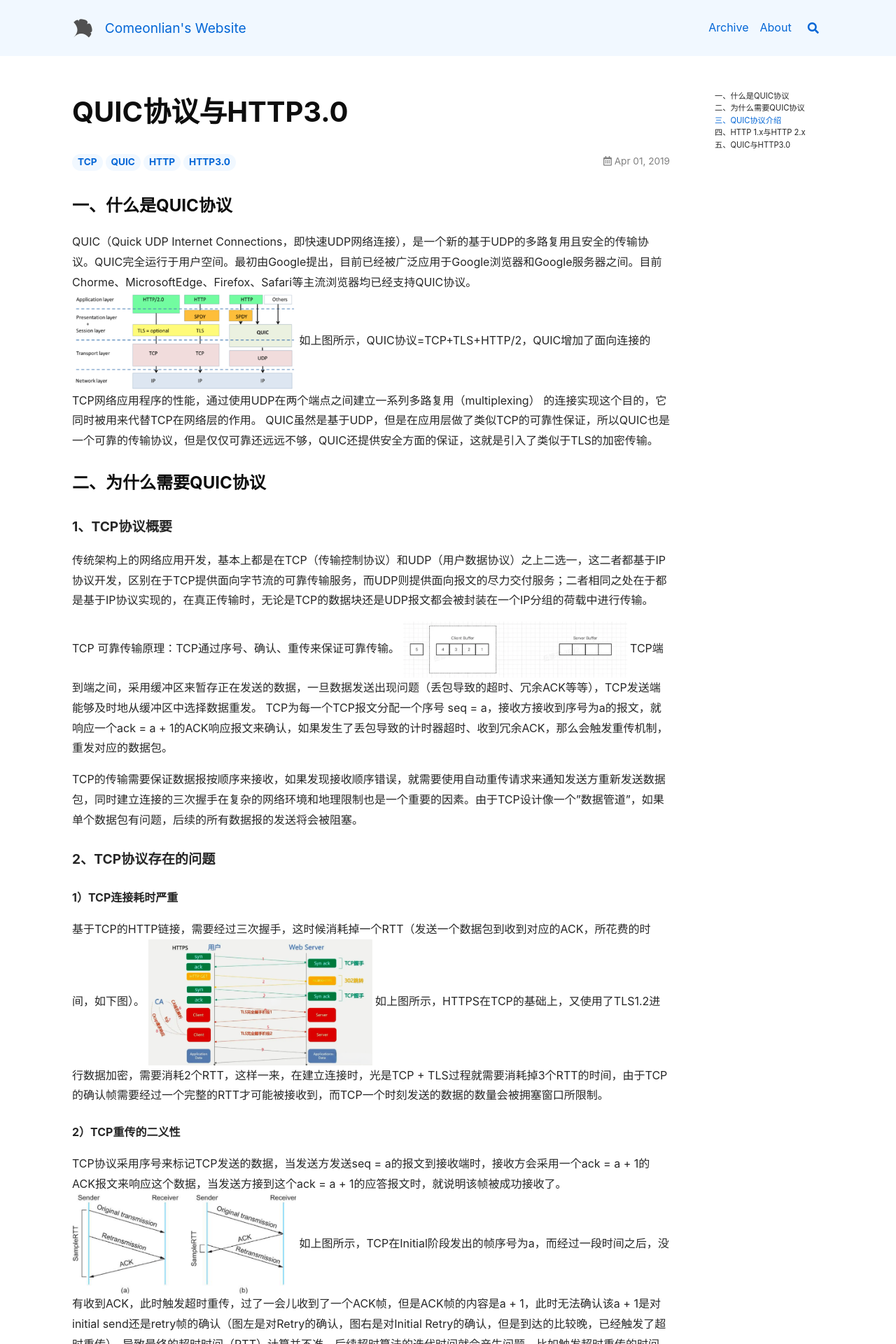
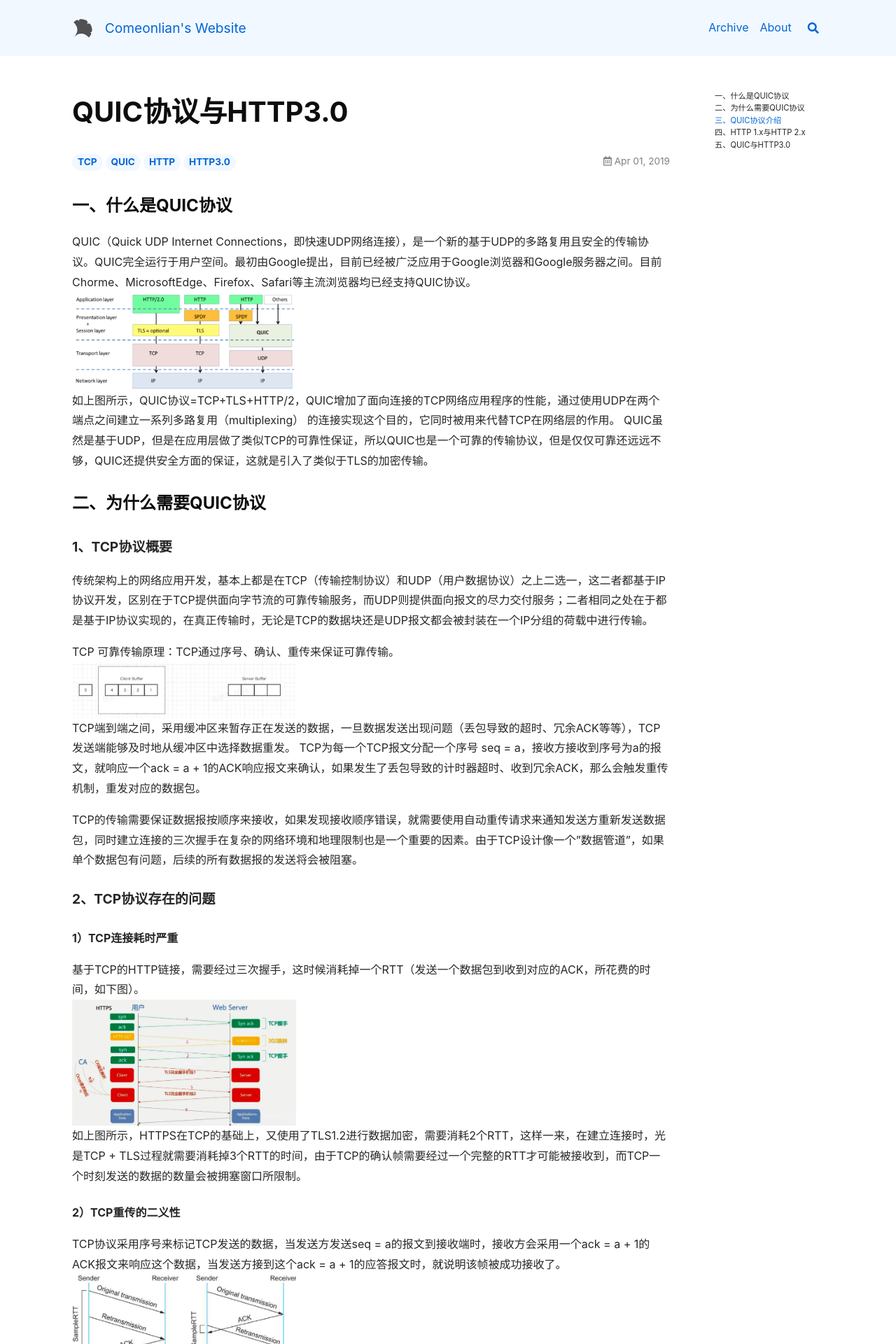
Before and after one commit to comeonlian/comeonlian.github.io, a Jekyll site: the page built from _posts/2019-04-01-quic-http.md, in a window 1280 px wide. Shown: the top 1920 px of the page at 70% size. Built offline with Jekyll 4.4.1, drawn with Linux system fonts in a browser that asks for light colours; nearby versions of some CDN libraries.

Commit message:
update file

```diff
--- a/_posts/2019-04-01-quic-http.md
+++ b/_posts/2019-04-01-quic-http.md
@@ -7,7 +7,9 @@ tags: TCP QUIC HTTP HTTP3.0
 
 ### 一、什么是QUIC协议
 QUIC（Quick UDP Internet Connections，即快速UDP网络连接），是一个新的基于UDP的多路复用且安全的传输协议。QUIC完全运行于用户空间。最初由Google提出，目前已经被广泛应用于Google浏览器和Google服务器之间。目前Chorme、MicrosoftEdge、Firefox、Safari等主流浏览器均已经支持QUIC协议。
+<br/>
 <img class="image image--xl" src="/assets/resource/docs/20190401-quic-http/20190401-quic-http-01.png"/>
+<br/>
 如上图所示，QUIC协议=TCP+TLS+HTTP/2，QUIC增加了面向连接的TCP网络应用程序的性能，通过使用UDP在两个端点之间建立一系列多路复用（multiplexing） 的连接实现这个目的，它同时被用来代替TCP在网络层的作用。
 QUIC虽然是基于UDP，但是在应用层做了类似TCP的可靠性保证，所以QUIC也是一个可靠的传输协议，但是仅仅可靠还远远不够，QUIC还提供安全方面的保证，这就是引入了类似于TLS的加密传输。
 
@@ -16,7 +18,9 @@ QUIC虽然是基于UDP，但是在应用层做了类似TCP的可靠性保证，
 传统架构上的网络应用开发，基本上都是在TCP（传输控制协议）和UDP（用户数据协议）之上二选一，这二者都基于IP协议开发，区别在于TCP提供面向字节流的可靠传输服务，而UDP则提供面向报文的尽力交付服务；二者相同之处在于都是基于IP协议实现的，在真正传输时，无论是TCP的数据块还是UDP报文都会被封装在一个IP分组的荷载中进行传输。
 
 TCP 可靠传输原理：TCP通过序号、确认、重传来保证可靠传输。
+<br/>
 <img class="image image--xl" src="/assets/resource/docs/20190401-quic-http/20190401-quic-http-02.png"/>
+<br/>
 TCP端到端之间，采用缓冲区来暂存正在发送的数据，一旦数据发送出现问题（丢包导致的超时、冗余ACK等等），TCP发送端能够及时地从缓冲区中选择数据重发。
 TCP为每一个TCP报文分配一个序号 seq = a，接收方接收到序号为a的报文，就响应一个ack = a + 1的ACK响应报文来确认，如果发生了丢包导致的计时器超时、收到冗余ACK，那么会触发重传机制，重发对应的数据包。
 
@@ -25,17 +29,23 @@ TCP的传输需要保证数据报按顺序来接收，如果发现接收顺序
 #### 2、TCP协议存在的问题
 ##### 1）TCP连接耗时严重
 基于TCP的HTTP链接，需要经过三次握手，这时候消耗掉一个RTT（发送一个数据包到收到对应的ACK，所花费的时间，如下图）。
+<br/>
 <img class="image image--xl" src="/assets/resource/docs/20190401-quic-http/20190401-quic-http-03.png"/>
+<br/>
 如上图所示，HTTPS在TCP的基础上，又使用了TLS1.2进行数据加密，需要消耗2个RTT，这样一来，在建立连接时，光是TCP + TLS过程就需要消耗掉3个RTT的时间，由于TCP的确认帧需要经过一个完整的RTT才可能被接收到，而TCP一个时刻发送的数据的数量会被拥塞窗口所限制。
 
 ##### 2）TCP重传的二义性
 TCP协议采用序号来标记TCP发送的数据，当发送方发送seq = a的报文到接收端时，接收方会采用一个ack = a + 1的ACK报文来响应这个数据，当发送方接到这个ack = a + 1的应答报文时，就说明该帧被成功接收了。
+<br/>
 <img class="image image--xl" src="/assets/resource/docs/20190401-quic-http/20190401-quic-http-04.png"/>
+<br/>
 如上图所示，TCP在Initial阶段发出的帧序号为a，而经过一段时间之后，没有收到ACK，此时触发超时重传，过了一会儿收到了一个ACK帧，但是ACK帧的内容是a + 1，此时无法确认该a + 1是对initial send还是retry帧的确认（图左是对Retry的确认，图右是对Initial Retry的确认，但是到达的比较晚，已经触发了超时重传）。导致最终的超时时间（RTT）计算并不准，后续超时算法的迭代时间就会产生问题，比如触发超时重传的时间可能会不准。
 
 ##### 3）TCP队头堵塞的问题
 由于TCP必须在一个请求的所有分片完成之后，才能将所有的数据提交给上层，所以TCP存在队头阻塞的问题。
+<br/>
 <img class="image image--xl" src="/assets/resource/docs/20190401-quic-http/20190401-quic-http-05.png"/>
+<br/>
 如上图所示缓冲区，如果3始终无法完成交付，那么会导致该TCP链接一直在处理3所述的应用层请求。
 ##### 4）网络切换时表现不佳
 TCP的连接由一个四元组唯一确定，分别是源IP、目的IP、源端口和目的端口。
@@ -55,17 +65,22 @@ TCP的拥塞算法以丢包作为拥塞控制的条件，这样做最大的弊
 #### 1、特点及优势
 ##### 1）0-RTT握手
 TCP和TLS在握手时都有1个或多个RTT的损耗，而QUIC则只需要至多1个RTT的损耗，甚至只要不是首次建连，那么就是0-RTT；考虑一个场景：一个完整的请求，如果服务端处理耗时500ms（这算是个比较耗时的API了），一次RTT算100ms，用HTTPS（TCP+TLS）则需要3个RTT、那么总共耗时至少也要800ms，而用QUIC协议，则整个过程可能只需要600ms就可以完成，仅仅在握手这一个环节上，就提升了百分之20的性能，如下图所示：
+<br/>
 <img class="image image--xl" src="/assets/resource/docs/20190401-quic-http/20190401-quic-http-06.png"/>
+<br/>
 
 ##### 2）解决重传二义性
 重传二义性在上面TCP协议中已经讲过：由于无法区分ACK是对哪个报文的确认，也就没办法准确测量RTT。在QUIC协议中是如何解决二义性问题呢？QUIC中报文有Packet Number的概念，并且Packet Number是严格单调递增的，如下图所示：
+<br/>
 <img class="image image--xl" src="/assets/resource/docs/20190401-quic-http/20190401-quic-http-07.png"/>
+<br/>
 通过单调递增的Packet Number，可以轻松地分辨出ACK是对原始报文还是对重传报文的确认，因此也就可以得到较为准确的RTT测量值，避免重传二义性问题。
 
 ##### 3）解决队头阻塞
 TCP中的队头阻塞的问题，根本原因是由于前面流丢包后导致信息不完整，进而影响后续数据流的读取和处理。在QUIC中，同样是复用一个连接，但是每个流之间都是相互独立的，换言之，某个流中的丢包，只会阻塞这个流本身，而不会阻塞整个连接，这样便解决了多路复用时的队头阻塞问题。
-<img class="image image--xl" src="/assets/resource/docs/20190401-quic-http/20190401-quic-http-08.png"/>
-
+<br/>
+<img class="image image--xxl" src="/assets/resource/docs/20190401-quic-http/20190401-quic-http-08.png"/>
+<br/>
 ##### 4）解决连接迁移
 TCP连接是由四元组唯一确定的，也就是说如果其中某个元素发生变化后，这个连接就不能再使用，需要重新建立新的四元组TCP连接。而QUIC协议的连接，则是通过一个64位的随机数作为ID，也就是Connection ID，这样即使四元组发生了变化，只要ID不变，则连接也不会改变，也就不需要重连。
 
@@ -77,7 +92,9 @@ TCP连接是由四元组唯一确定的，也就是说如果其中某个元素
 上面一节提到了QUIC协议的一些改进点及优势，比如0-RTT、解决队头阻塞等，但都只是概念层面上的表述，现在就深入到QUIC的具体实现。
 ##### 1）包结构
 传输的所有 QUIC 包以大小介于1至19字节的公共包头开始。公共包头的格式如下：
+<br/>
 <img class="image image--xl" src="/assets/resource/docs/20190401-quic-http/20190401-quic-http-09.png"/>
+<br/>
 QUIC公共包头主要包括：
 -   Public flags（公共标识）：1字节
 -   Connection ID（连接ID号）：1/4/8字节
```
